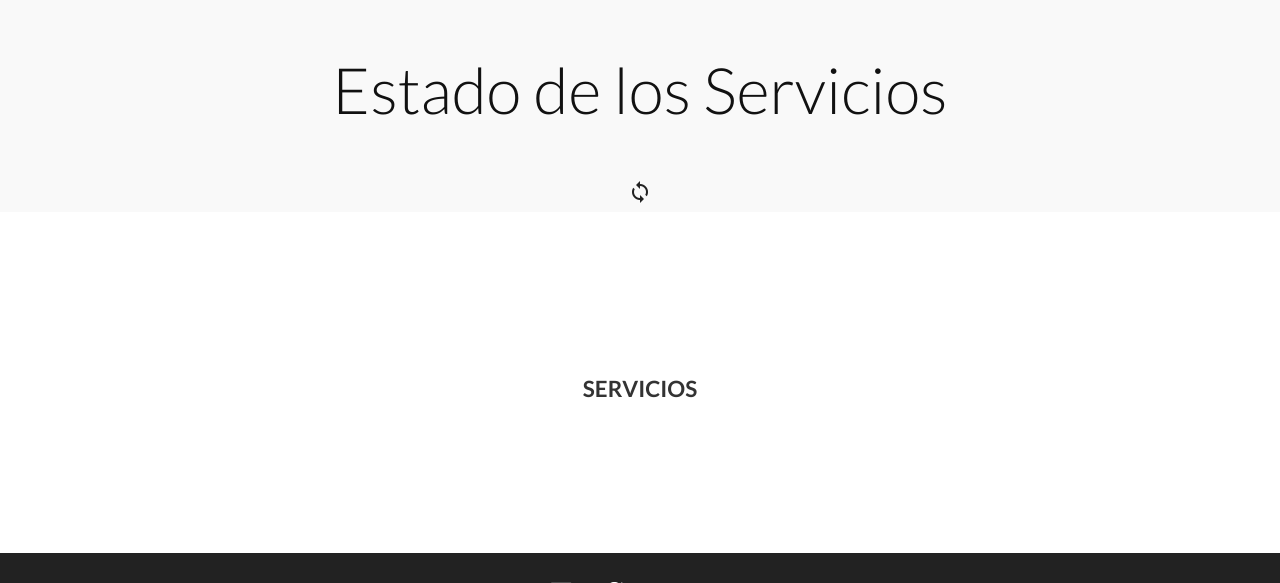
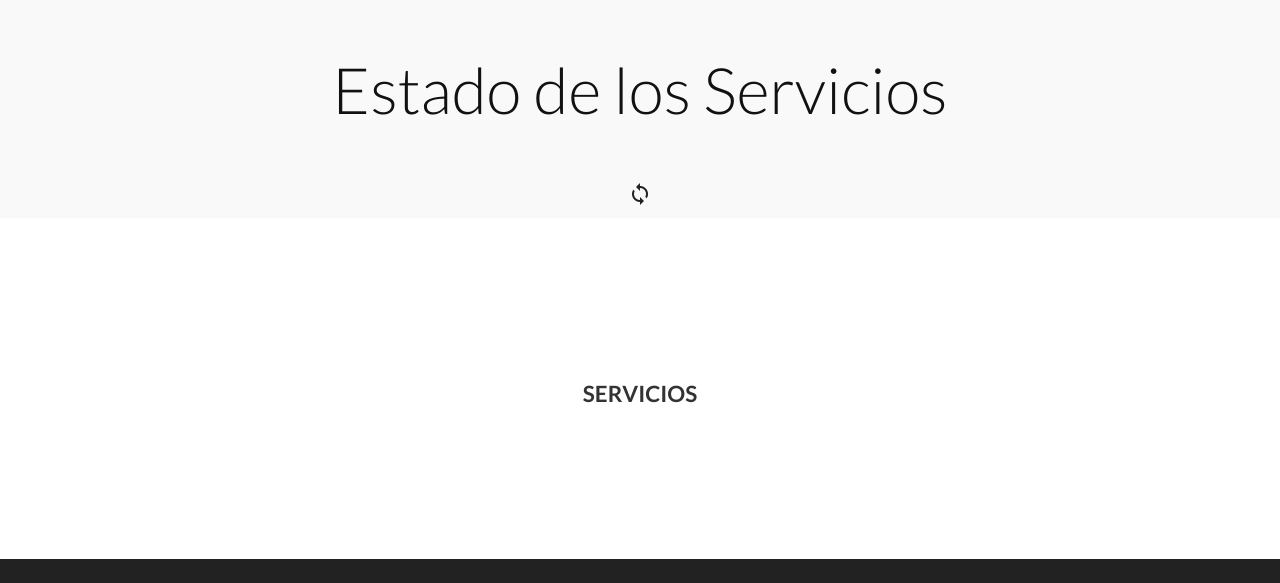
Before and after one commit to tao-labs/nexus-status, a PHP site: page / in a window 1280 px wide. Shown: the top 583 px of the page. Run offline with PHP 8.4, Linux system fonts and the light colour scheme; some libraries are stand-ins or nearby versions; some web fonts are replaced.

Commit message:
Update style.css

```diff
--- a/style.css
+++ b/style.css
@@ -329,6 +329,14 @@ h2.service-status.level { background: #FB8823; border-bottom: 3px solid #FFC089;
 #headcontainer.none h1 { color:#666;  }*/
 h2.service-status.none { background: #f0f0f0; border-bottom: 3px solid #F9F9F9; border-top: 3px solid #D8D8D8; color:#666; }
 
+h2.service-status{
+    font-size: 1.6em;
+    line-height: 2em;
+}
+
+h2.service-status i{
+    vertical-align: text-bottom;
+}
 
 
 .section.bleed{
```
